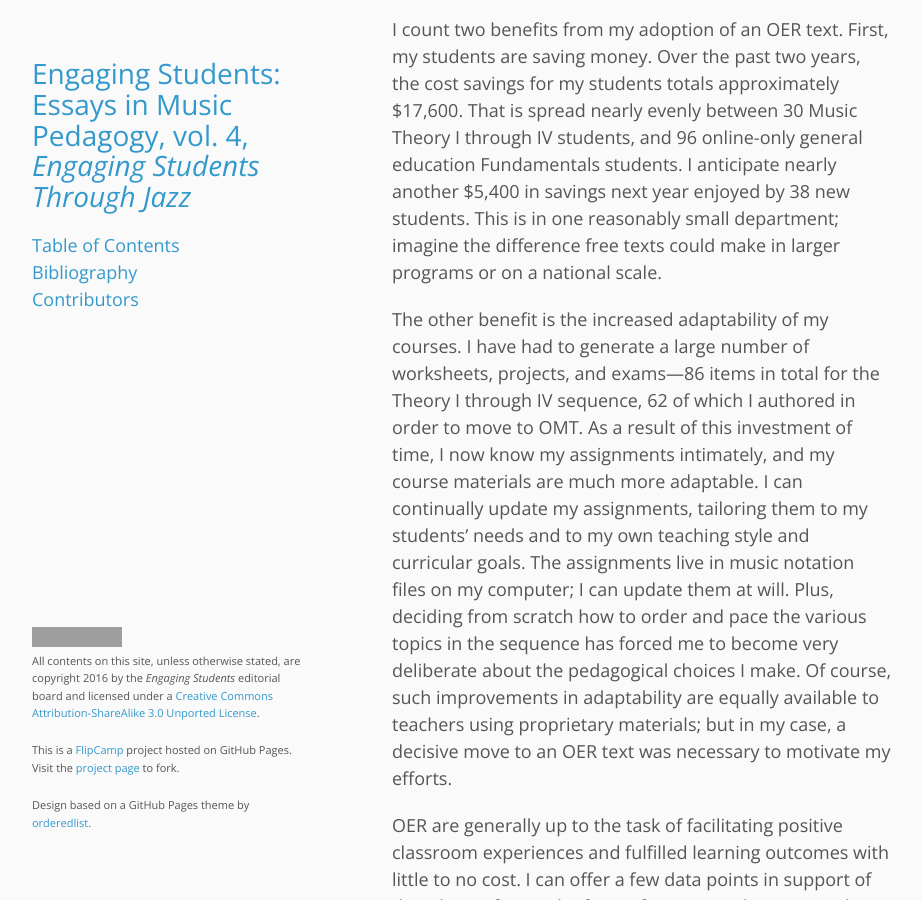
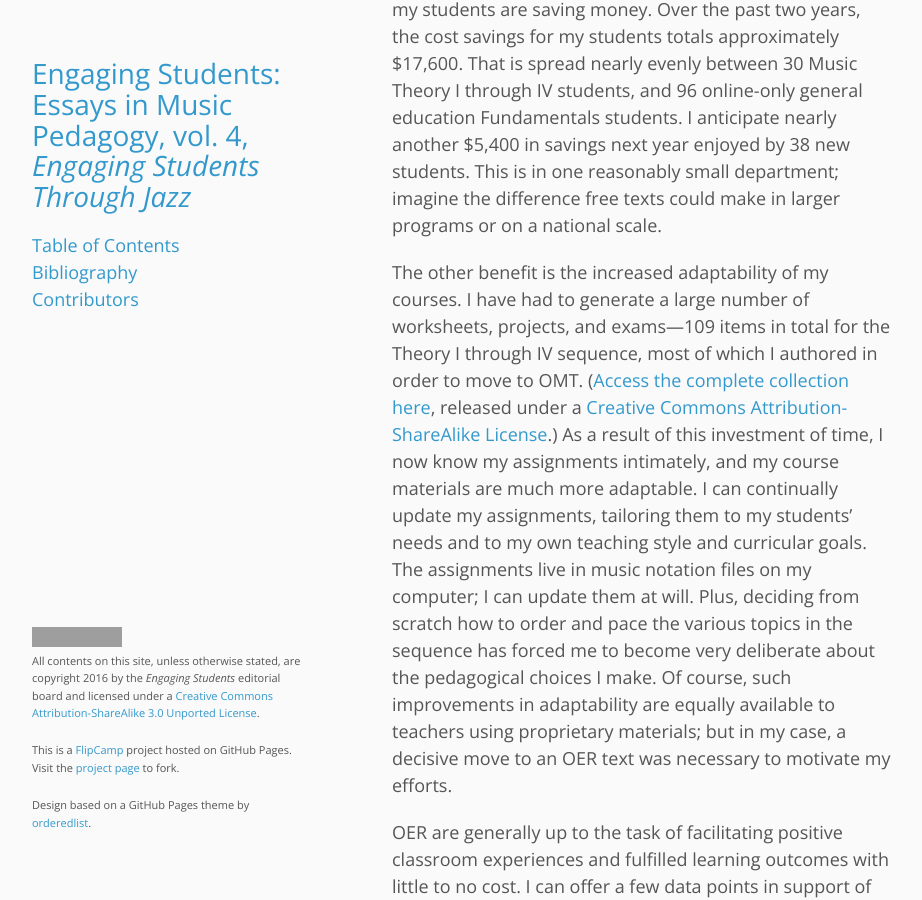
Before and after one commit to flipcamp/engagingstudents5, a Jekyll site: the page built from essays/gullings.md, in a window 1280 px wide and 900 px high, scrolled down 4649 px. Shown: the whole window, without its empty margins (178-1100 px from the left). Built offline with Jekyll 4.4.1, drawn with Linux system fonts in a browser that asks for light colours; comment, search, counter and statistics services are not loaded; grey boxes are pictures that could not be loaded.

Commit message:
gullings essay and bib edits and additions

```diff
--- a/essays/gullings.md
+++ b/essays/gullings.md
@@ -9,9 +9,6 @@ author: Kyle Gullings, University of Texas at Tyler
 ================
 
 **{{ page.author }}**
-
-<a href="https://twitter.com/share" class="twitter-share-button" data-via="FlipCampMT">Tweet</a>
-<script>!function(d,s,id){var js,fjs=d.getElementsByTagName(s)[0],p=/^http:/.test(d.location)?'http':'https';if(!d.getElementById(id)){js=d.createElement(s);js.id=id;js.src=p+'://platform.twitter.com/widgets.js';fjs.parentNode.insertBefore(js,fjs);}}(document, 'script', 'twitter-wjs');</script>
 
 ## Introduction
 
@@ -50,7 +47,7 @@ On the other hand, the OMT section on [first-species counterpoint](http://openmu
 
 I count two benefits from my adoption of an OER text. First, my students are saving money. Over the past two years, the cost savings for my students totals approximately \$17,600. That is spread nearly evenly between 30 Music Theory I through IV students, and 96 online-only general education Fundamentals students. I anticipate nearly another \$5,400 in savings next year enjoyed by 38 new students. This is in one reasonably small department; imagine the difference free texts could make in larger programs or on a national scale.
 
-The other benefit is the increased adaptability of my courses. I have had to generate a large number of worksheets, projects, and exams—86 items in total for the Theory I through IV sequence, 62 of which I authored in order to move to OMT. As a result of this investment of time, I now know my assignments intimately, and my course materials are much more adaptable. I can continually update my assignments, tailoring them to my students’ needs and to my own teaching style and curricular goals. The assignments live in music notation files on my computer; I can update them at will. Plus, deciding from scratch how to order and pace the various topics in the sequence has forced me to become very deliberate about the pedagogical choices I make. Of course, such improvements in adaptability are equally available to teachers using proprietary materials; but in my case, a decisive move to an OER text was necessary to motivate my efforts.
+The other benefit is the increased adaptability of my courses. I have had to generate a large number of worksheets, projects, and exams—109 items in total for the Theory I through IV sequence, most of which I authored in order to move to OMT. ([Access the complete collection here](https://drive.google.com/drive/folders/0B0laoIMCvmzxU3JZaWQ0WHo3QXc?usp=sharing), released under a [Creative Commons Attribution-ShareAlike License](https://creativecommons.org/licenses/by-sa/4.0/).) As a result of this investment of time, I now know my assignments intimately, and my course materials are much more adaptable. I can continually update my assignments, tailoring them to my students’ needs and to my own teaching style and curricular goals. The assignments live in music notation files on my computer; I can update them at will. Plus, deciding from scratch how to order and pace the various topics in the sequence has forced me to become very deliberate about the pedagogical choices I make. Of course, such improvements in adaptability are equally available to teachers using proprietary materials; but in my case, a decisive move to an OER text was necessary to motivate my efforts.
 
 OER are generally up to the task of facilitating positive classroom experiences and fulfilled learning outcomes with little to no cost. I can offer a few data points in support of that claim—first in the form of Course Evaluation numbers. My Music Theory students evaluation scores remained virtually unchanged from the proprietary text classes (4.83 out of 5.00) to the open-text era (4.85 out of 5.00). This data set includes averaged responses from 21 unique music theory courses—15 using the old text and six using the new text—from Fall 2011 through Spring 2017.
 
```
Also changed, not shown: new_bibliography.md (+2 -0 lines).
